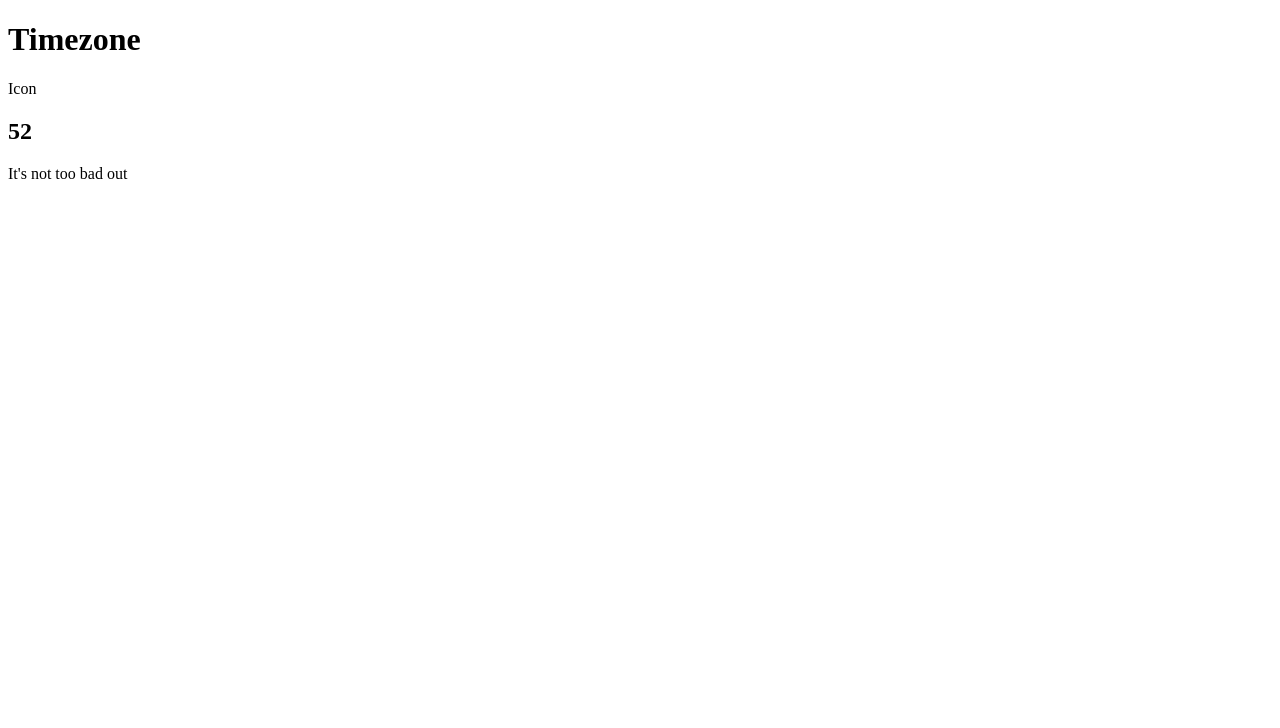
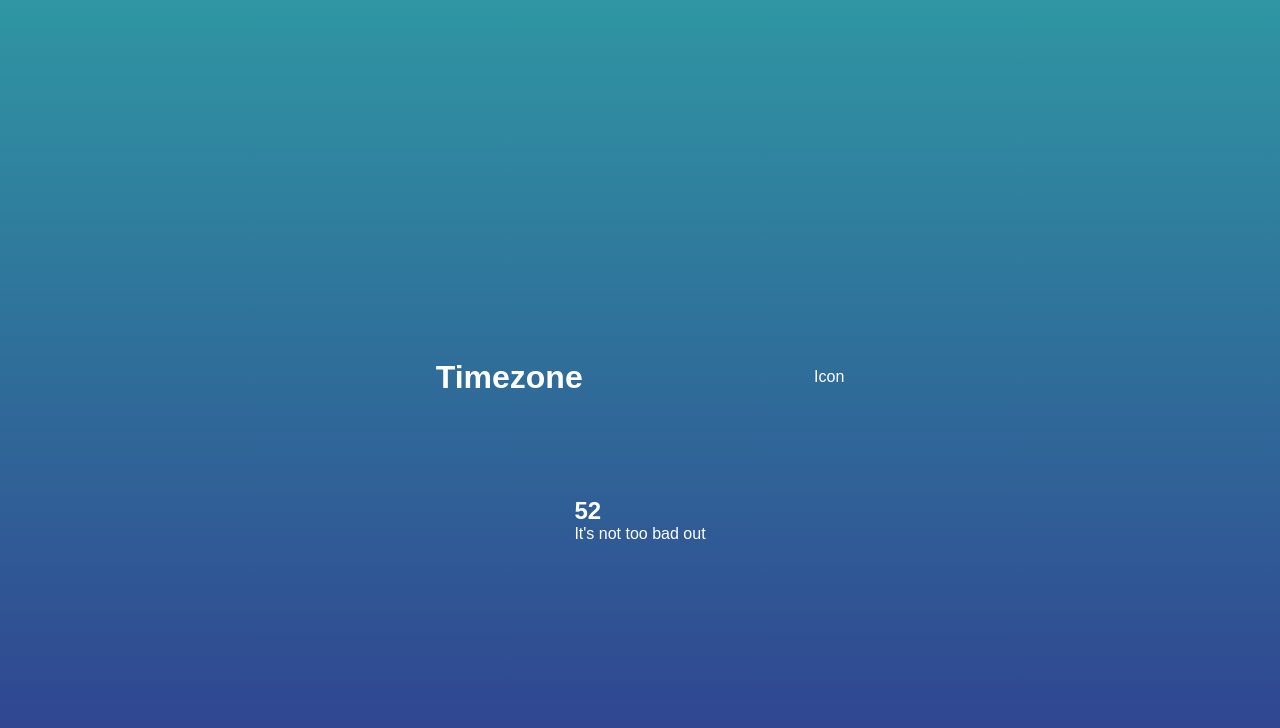
Before and after one commit to tbricca/weather-app, a plain HTML site: page index.html in a window 1280 px wide. Drawn offline with Linux system fonts and the light colour scheme.

Commit message:
linked up my style sheet

```diff
--- a/index.html
+++ b/index.html
@@ -4,6 +4,7 @@
     <meta charset="UTF-8">
     <meta name="viewport" content="width=device-width, initial-scale=1.0">
     <meta http-equiv="X-UA-Compatible" content="ie=edge">
+    <link rel="stylesheet" href="style.css">
     <title>Document</title>
 </head>
 <body>
--- a/style.css
+++ b/style.css
@@ -14,3 +14,12 @@ body {
     font-family: sans-serif;
     color: white;
 }
+
+.location {
+    height: 30vh;
+    width: 50%;
+    display: flex;
+    justify-content: space-around;
+    align-items: center
+
+}
```
Lines whose indentation alone changed are shown as unchanged.
